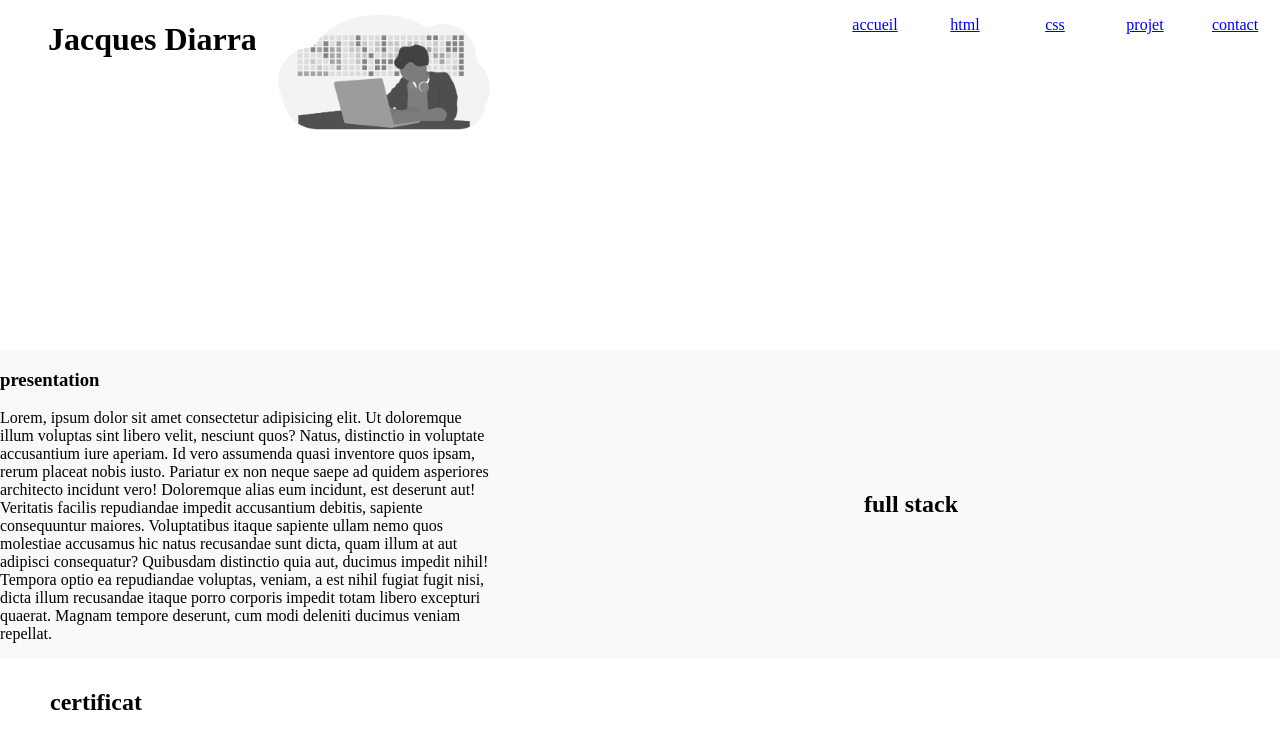
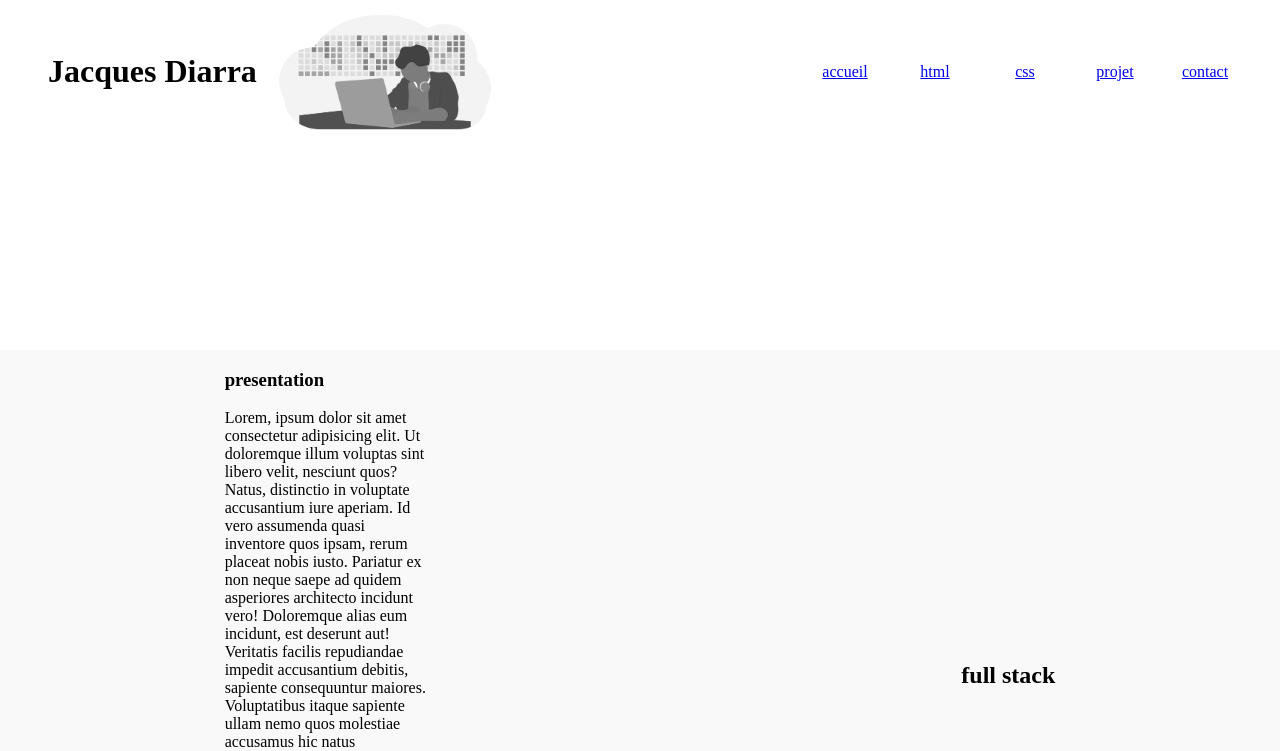
Before and after one commit to Pugnare/simplon, a website: page index.html in a window 1280 px wide. Shown: the top 751 px of the page. Drawn offline with Linux system fonts and the light colour scheme.

Commit message:
agencement de la section "primary" avec la régle flex et width

```diff
--- a/style/sass/layout/_header.scss
+++ b/style/sass/layout/_header.scss
@@ -6,6 +6,7 @@
     width: 100%;
     display: flex;
     justify-content: space-between;
+    align-items: center;
     position: fixed;
   }
 }
@@ -15,10 +16,15 @@
 }
 
 .heros {
-  position: absolute;
-  left: 16em;
-  top: 0px;
   width: 20%;
+
+}
+
+.navbarre__main {
+  display: flex;
+  justify-content: flex-end;
+  flex-grow: 5;
+  padding-right: 30px;
 }
 
 .menu {
--- a/style/sass/layout/_main.scss
+++ b/style/sass/layout/_main.scss
@@ -1,23 +1,17 @@
 /*---------------------------------------------------------------------------*\
   #GENERIC
 \*---------------------------------------------------------------------------*/
-.headline {
 
-  margin-left: 30px;
-  padding: 10px 0 10px 20px;
 
-}
+
+
+
 
 /*---------------------------------------------------------------------------*\
   #AREA PRIMARY
 \*---------------------------------------------------------------------------*/
 
 .presentation {
-  &__headline {
-    width: 60%;
-    align-self: center;
-    text-align: center;
-  }
 
   &__container {
     display: flex;
@@ -25,7 +19,16 @@
     justify-content: space-evenly;
   }
 
-  &__content {
+  &__headline {
+    align-self: center;
+    text-align: center;
+
+  }
+&__content{
+ max-width: 40%;
+}
+
+  &__para {
     width: 40%;
   }
 }
@@ -36,20 +39,21 @@
 \*---------------------------------------------------------------------------*/
 .degree {
 
-  &__content{
+  &__content {
     display: flex;
     flex-direction: column;
     align-items: center;
   }
 
-  &__detail{
+  &__detail {
     align-self: center;
   }
 
-  &__image--center{
+  &__image--center {
     display: flex;
     justify-content: center;
   }
+
   &__image {
     max-width: 30%;
     margin: 0 15px;
@@ -62,20 +66,20 @@
   #AREA TERNARY
 \*---------------------------------------------------------------------------*/
 
-.feature{
+.feature {
 
 
 
-  &--flex{
+  &--flex {
     display: flex;
     justify-content: space-around;
   }
 
-&__headline{
-  text-align: center;
-}
+  &__headline {
+    text-align: center;
+  }
 
-  &__item{
+  &__item {
     width: 90px;
     border: 2px solid;
   }
```
Also changed, not shown: index.html (+4 -1 lines), style/css/style.css, 1 other file.
